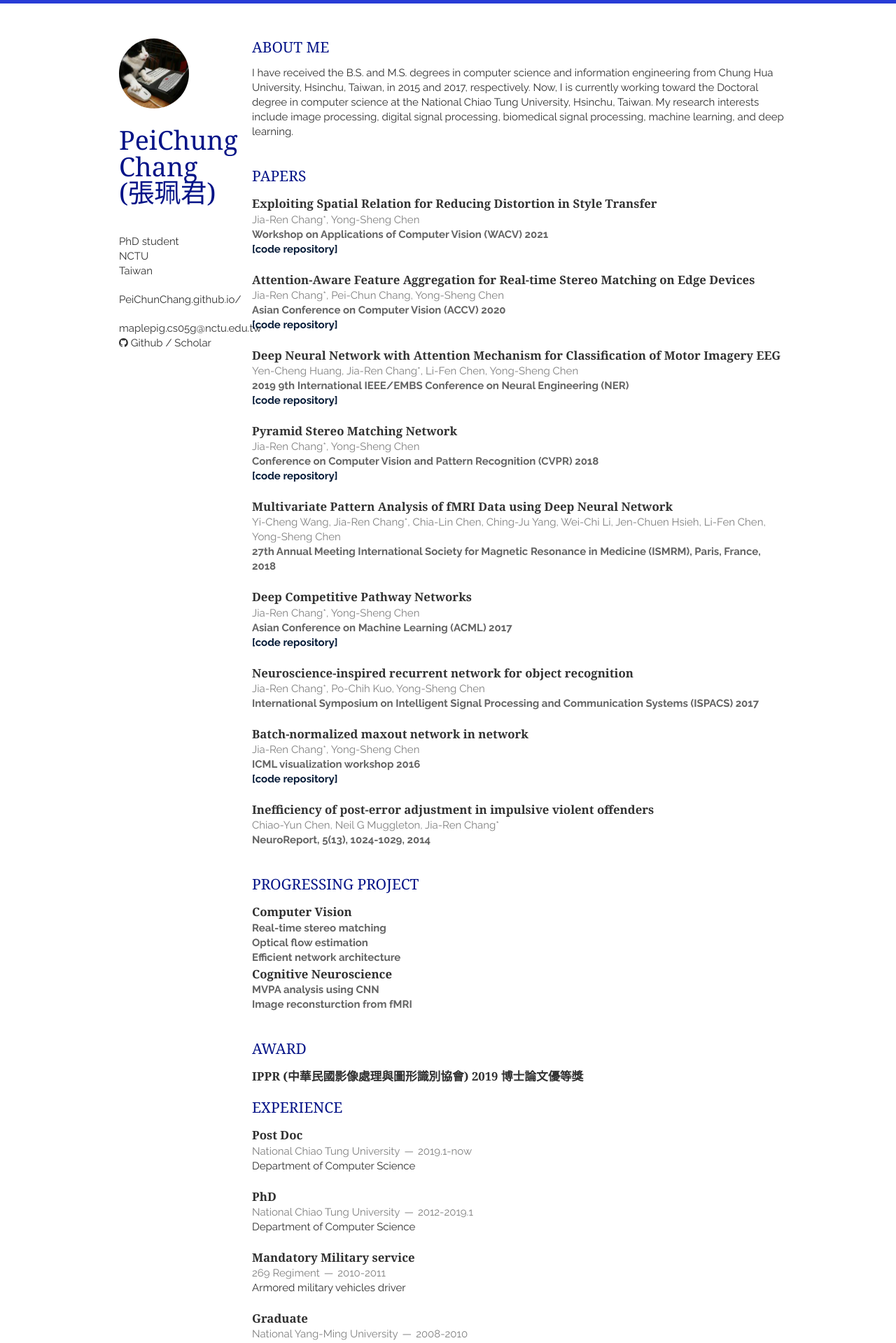
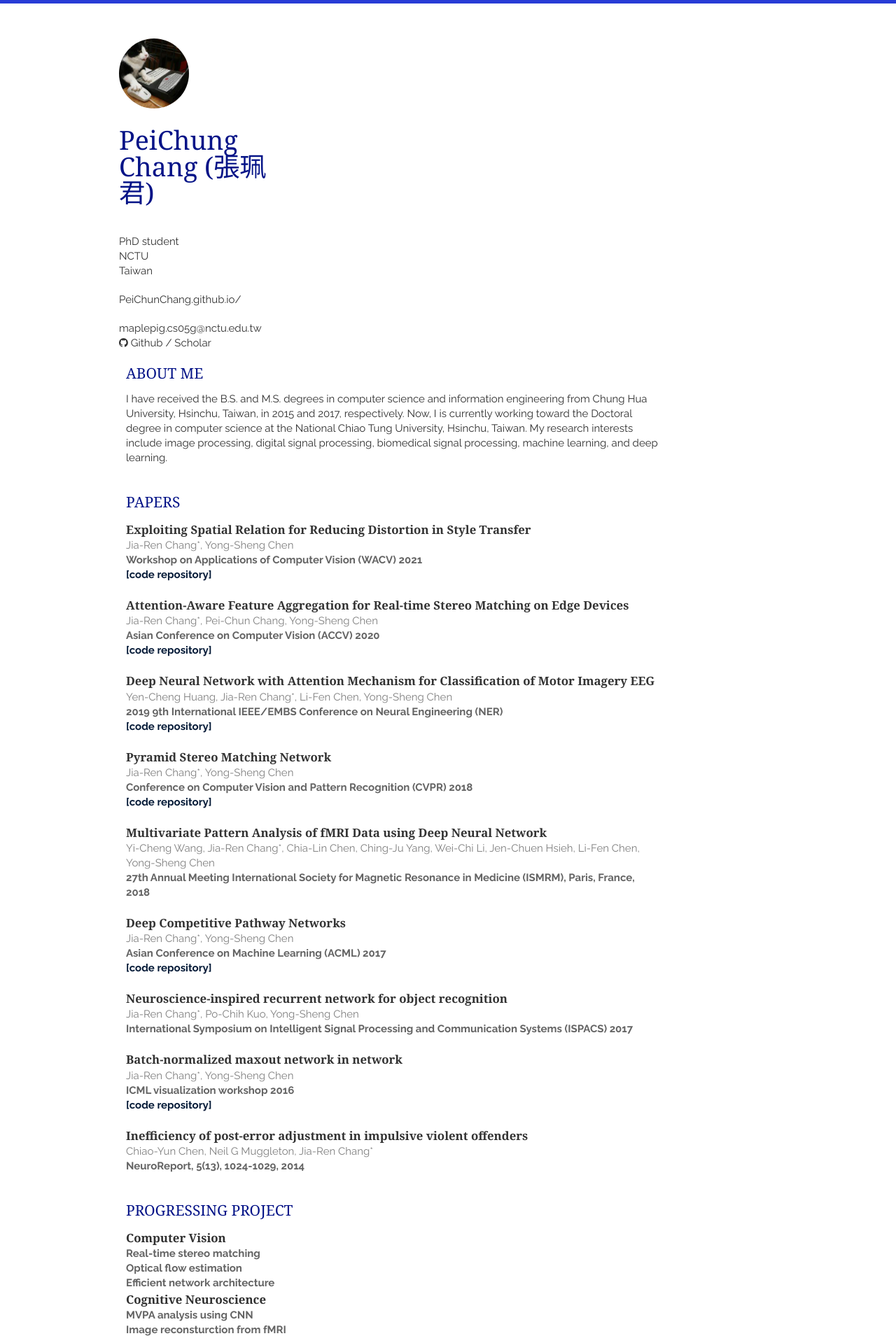
Before and after one commit to PeiChunChang/PeiChunChang.github.io, a Jekyll site: the page built from index.html, in a window 1280 px wide. Shown: the top 1919 px of the page at 70% size. Built offline with Jekyll 4.4.1, drawn with Linux system fonts in a browser that asks for light colours; nearby versions of some CDN libraries; the list of posts is cut into pages by our own code; a style sheet for code colours, icons or effects is not loaded.

Commit message:
Update layout.html
fix: update layout.html

```diff
--- a/_layouts/layout.html
+++ b/_layouts/layout.html
@@ -26,7 +26,7 @@
 </head>
 <body>
 <div class="container">
-    <header class="three columns">
+    <header class="four columns">
         <img src="{{ site.baseurl }}static/img/profile.jpg" class="me">
         <h1>{{ site.name }}</h1>
         <p>
@@ -46,7 +46,7 @@
         <p>
             <a href="{{ site.email_full }}">{{ site.email }}</a><br/>
             <a href="https://github.com/{{ site.github }}"><i class="fa fa-github"></i> Github</a> /
-            <a href="https://scholar.google.com.tw/citations?user=R8Qu6QoAAAAJ&hl=zh-TW"><i class="ai ai-google-scholar-square ai-1x"></i> Scholar</a>
+            <a href="https://scholar.google.com/citations?authuser=1&user=eJUcMrQAAAAJ"><i class="ai ai-google-scholar-square ai-1x"></i> Scholar</a>
         </p>
     </header>
     <div class="thirteen columns clearfix">
```
